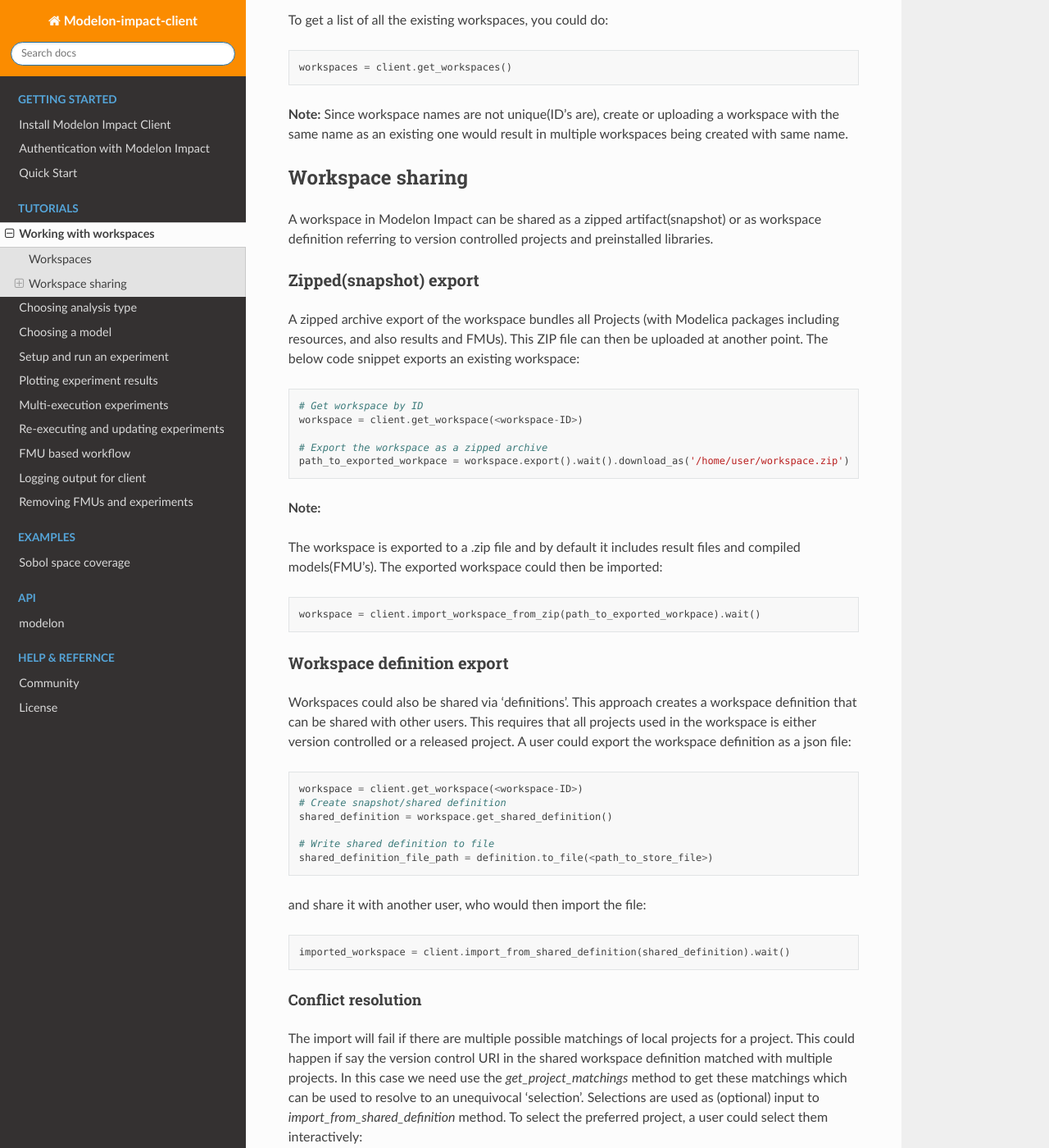
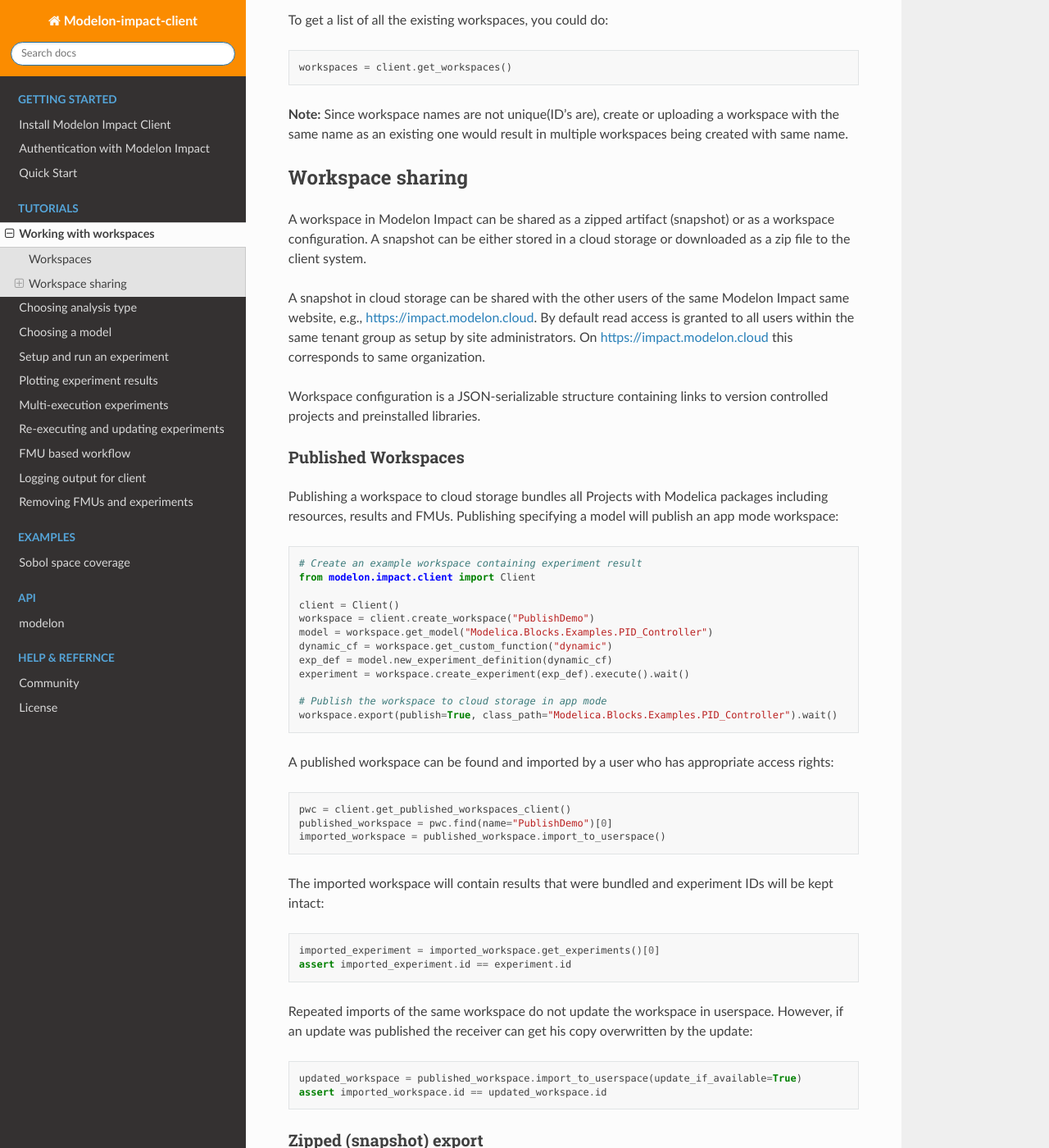
Before and after one commit to modelon-community/impact-client-python, a Sphinx documentation site: the page built from docs/source/working_with_workspaces.rst, in a window 1280 px wide and 1400 px high, scrolled down 1256 px. Shown: the whole window at 82% size. Built offline with Sphinx 7.4.7 and the Read the Docs theme 2.0.0, drawn with Linux system fonts in a browser that asks for light colours.

Commit message:
chore: added workspace publishing docs

```diff
--- a/docs/source/working_with_workspaces.rst
+++ b/docs/source/working_with_workspaces.rst
@@ -57,11 +57,55 @@
 Workspace sharing
 *****************
 
-A workspace in Modelon Impact can be shared as a zipped artifact(snapshot) or as workspace definition referring to version controlled
-projects and preinstalled libraries.
+A workspace in Modelon Impact can be shared as a zipped artifact (snapshot) or as a workspace configuration.
+A snapshot can be either stored in a cloud storage or downloaded as a zip file to the client system.
 
-Zipped(snapshot) export
-#######################
+A snapshot in cloud storage can be shared with the other users of the same Modelon Impact same website,
+e.g., https://impact.modelon.cloud. By default read access is granted to all users
+within the same tenant group as setup by site administrators. On https://impact.modelon.cloud this
+corresponds to same organization.
+
+Workspace configuration is a JSON-serializable structure containing links to version
+controlled projects and preinstalled libraries.
+
+Published Workspaces
+####################
+
+Publishing a workspace to cloud storage bundles all Projects with Modelica packages including resources,
+results and FMUs. Publishing specifying a model will publish an app mode workspace::
+
+   # Create an example workspace containing experiment result
+   from modelon.impact.client import Client
+
+   client = Client()
+   workspace = client.create_workspace("PublishDemo")
+   model = workspace.get_model("Modelica.Blocks.Examples.PID_Controller")
+   dynamic_cf = workspace.get_custom_function("dynamic")
+   exp_def = model.new_experiment_definition(dynamic_cf)
+   experiment = workspace.create_experiment(exp_def).execute().wait()
+
+   # Publish the workspace to cloud storage in app mode
+   workspace.export(publish=True, class_path="Modelica.Blocks.Examples.PID_Controller").wait()
+
+A published workspace can be found and imported by a user who has appropriate access rights::
+
+   pwc = client.get_published_workspaces_client()
+   published_workspace = pwc.find(name="PublishDemo")[0]
+   imported_workspace = published_workspace.import_to_userspace()
+
+The imported workspace will contain results that were bundled and experiment IDs will be kept intact::
+
+   imported_experiment = imported_workspace.get_experiments()[0]
+   assert imported_experiment.id == experiment.id
+
+Repeated imports of the same workspace do not update the workspace in userspace. However,
+if an update was published the receiver can get his copy overwritten by the update::
+
+   updated_workspace = published_workspace.import_to_userspace(update_if_available=True)
+   assert imported_workspace.id == updated_workspace.id
+
+Zipped (snapshot) export
+########################
 
 A zipped archive export of the workspace bundles all Projects (with Modelica packages including resources, and also results and FMUs).
 This ZIP file can then be uploaded at another point. The below code snippet exports an existing workspace::
```
Also changed, not shown: docs/source/modelon.impact.client.rst (+8 -0 lines), 2 other files.
